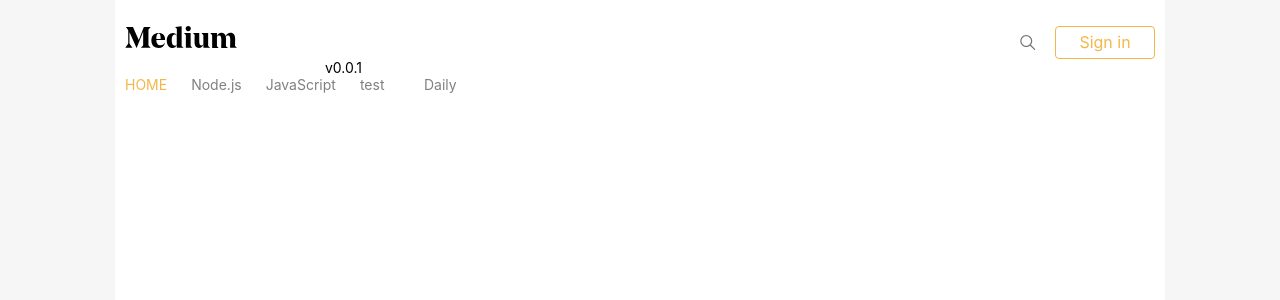
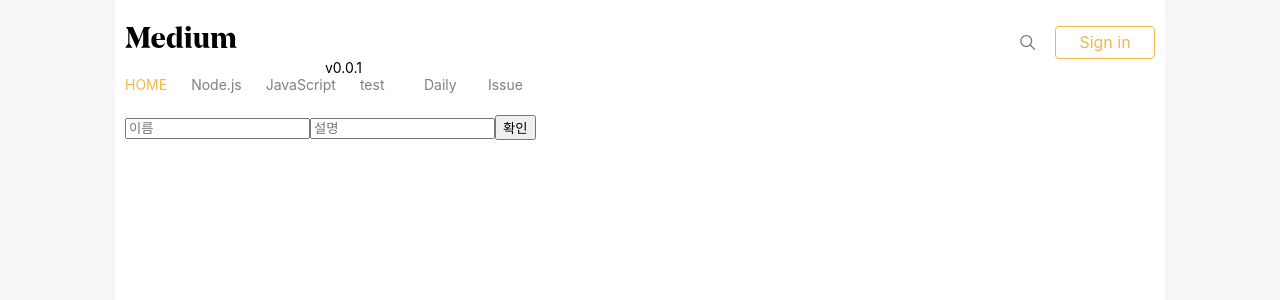
Before and after one commit to lgance/webToy, a React (Create React App) app in the folder FE/toy-fe/: page / in a window 1280 px wide. Shown: the top 300 px of the page. Built offline with nearby package versions, Linux system fonts and the light colour scheme.

Commit message:
react-route ready

```diff
--- a/FE/toy-fe/package.json
+++ b/FE/toy-fe/package.json
@@ -4,6 +4,7 @@
   "private": true,
   "dependencies": {
     "classnames": "^2.2.6",
+    "cross-env": "^5.2.0",
     "include-media": "^1.4.9",
     "node-sass": "^4.11.0",
     "react": "^16.8.3",
--- a/FE/toy-fe/src/components/App.js
+++ b/FE/toy-fe/src/components/App.js
@@ -2,6 +2,9 @@ import React, { Component,Fragment } from 'react';
 
 import BlogHeader from './template/BlogHeader';
 import BlogNav from './template/BlogNav';
+
+
+import HooksTest from './Hooks/useStateHooks';
 import '../styles/common.scss';
 
 class App extends Component {
@@ -14,6 +17,7 @@ class App extends Component {
       {id:"js",text: "JavaScript",disabled:false,activate:false},
       {id:"test",text:"test",disabled:false,activate:false},
       {id:"navDaily",text:"Daily",disabled:false,activate:false},
+      {id:"issueBoard",text:"Issue",disabled:false,activate:false},
     ]
   }
 
@@ -64,6 +68,7 @@ class App extends Component {
         <div className="Main_wrapper">
            <BlogHeader version={versionText}></BlogHeader>
            <BlogNav items={navMenu} navHandle = {handleNavClick}></BlogNav>
+           <HooksTest></HooksTest>
         </div>
       </Fragment>
     );
--- /dev/null
+++ b/FE/toy-fe/src/components/Hooks/useStateHooks/index.js
@@ -0,0 +1 @@
+export {default} from './useStateHooks';
--- /dev/null
+++ b/FE/toy-fe/src/components/Hooks/useStateHooks/useStateHooks.js
@@ -0,0 +1,41 @@
+import React, { useState ,useEffect  } from 'react';
+
+
+
+function useStateHooks(){
+
+    const [name, setName] = useState('');
+    const [description, setDescription] = useState('');
+
+    const onSubmit = e => {
+      e.preventDefault();
+      alert(`${name} (${description})`);
+      setName('');
+      setDescription('');
+    };
+
+    useEffect(()=>{
+        console.log('use Effect');
+        console.log(this);
+        console.log(name);
+        console.log(description);
+    });
+    return (
+      <form onSubmit={onSubmit}>
+        <input
+          placeholder="이름"
+          value={name}
+          onChange={e => setName(e.target.value)}
+        />
+        <input
+          placeholder="설명"
+          value={description}
+          onChange={e => setDescription(e.target.value)}
+        />
+        <button type="submit">확인</button>
+      </form>
+    );
+}
+
+
+export default useStateHooks;
```
Also changed, not shown: FE/toy-fe/src/pages/Home.js (added, +12 -0 lines), 1 other file (tests, documents, lock files or other folders).
